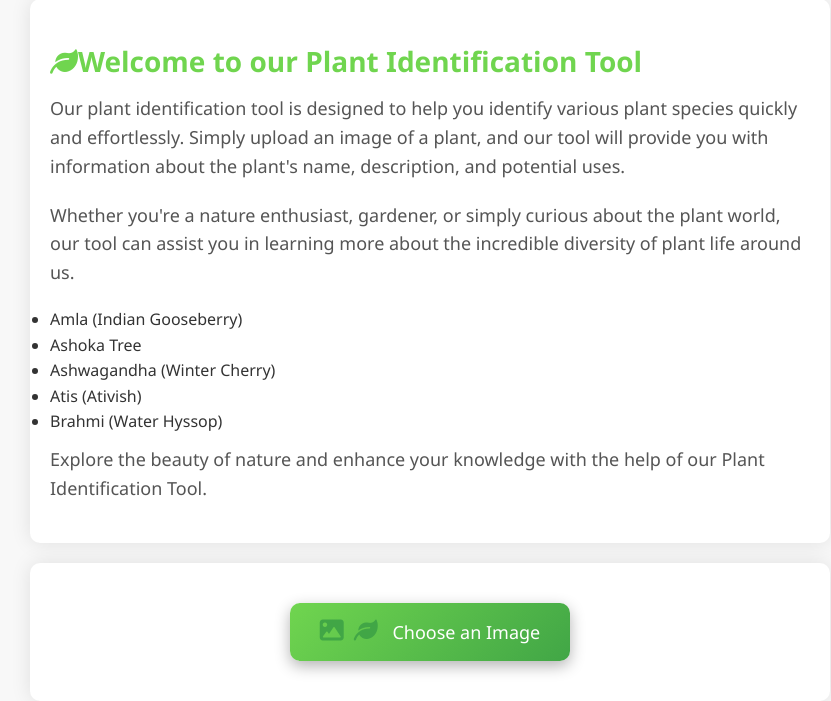
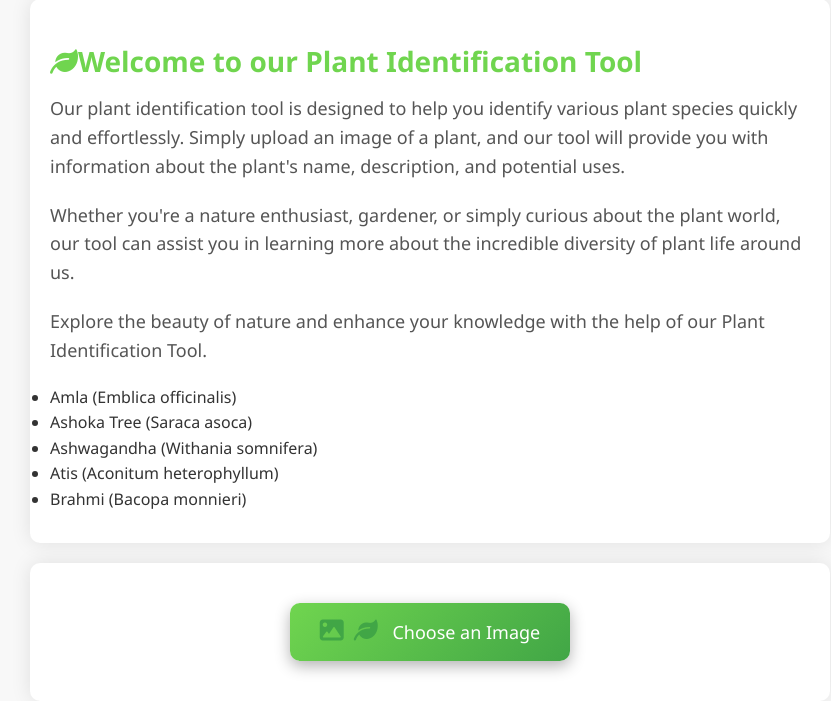
Before and after one commit to ASHISH-INDIA/Plant-Detection, a Flask app: page / in a window 1280 px wide. Shown: the part 167-868 px from the top of the page, without its empty margins (210-1041 px from the left). Run offline with Flask 3, Linux system fonts and the light colour scheme; parts of the project's set-up code (start-up, migrations or seed data) failed here and were passed over.

Commit message:
commit-7

```diff
--- a/templates/index.html
+++ b/templates/index.html
@@ -200,16 +200,15 @@
         <p class="intro-text">
             Whether you're a nature enthusiast, gardener, or simply curious about the plant world, our tool can assist you in learning more about the incredible diversity of plant life around us.
         </p>
-        <p> <ul>
-            <li>Amla (Indian Gooseberry)</li>
-            <li>Ashoka Tree</li>
-            <li>Ashwagandha (Winter Cherry)</li>
-            <li>Atis (Ativish)</li>
-            <li>Brahmi (Water Hyssop)</li>
-        </ul>
-        </p>
         <p class="intro-text">
             Explore the beauty of nature and enhance your knowledge with the help of our Plant Identification Tool.
+            <ul>
+                <li>Amla (Emblica officinalis)</li>
+                <li>Ashoka Tree (Saraca asoca)</li>
+                <li>Ashwagandha (Withania somnifera)</li>
+                <li>Atis (Aconitum heterophyllum)</li>
+                <li>Brahmi (Bacopa monnieri)</li>
+            </ul>
         </p>
     </div>
 
```
